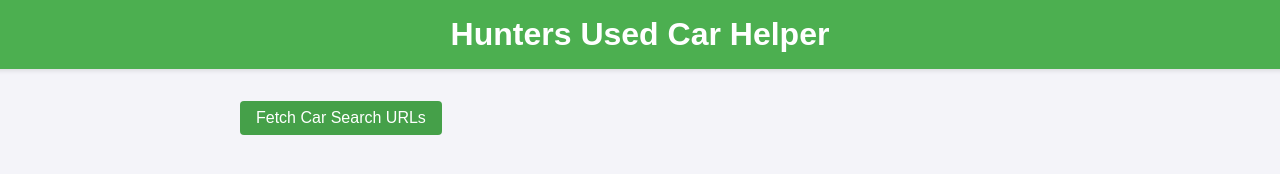
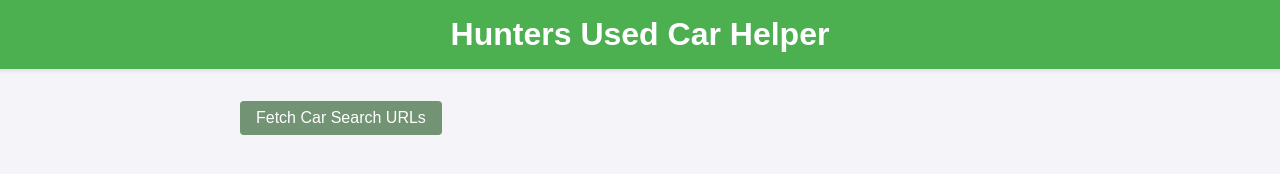
Before and after one commit to hunterycz/car_finder, a plain HTML site: page frontend/index.html in a window 1280 px wide. In both pictures the pointer is over the button "Fetch Car Search URLs". Drawn offline with Linux system fonts and the light colour scheme.

Commit message:
changed the background color in the styles css file

```diff
--- a/frontend/styles.css
+++ b/frontend/styles.css
@@ -34,7 +34,7 @@ button {
     transition: background-color 0.3s;
 }
 button:hover {
-    background-color: #45a049;
+    background-color: #729374;
 }
 ul {
     list-style-type: none;
```
